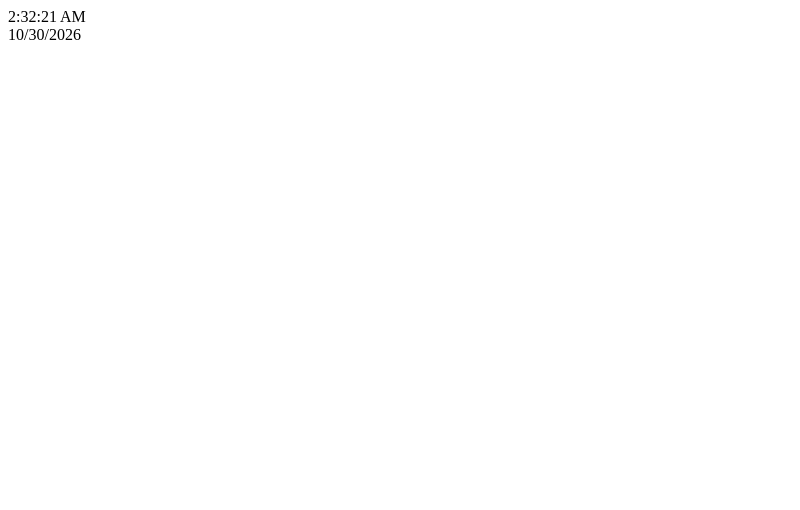
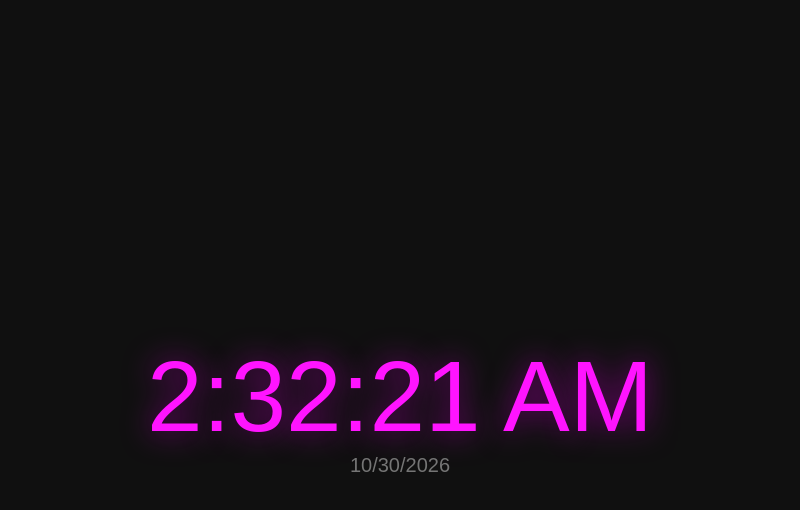
Before and after one commit to inabits/learning-electronjs, an Electron app: page index.html in a window 800 px wide. Drawn offline with Linux system fonts and the light colour scheme.

Commit message:
feat: Styling

```diff
--- a/index.html
+++ b/index.html
@@ -4,9 +4,10 @@
     <meta charset="UTF-8">
     <meta name="viewport" content="width=device-width, initial-scale=1.0">
     <title>Clock</title>
+    <link rel="stylesheet" href="style.css">
 </head>
 <body>
-    <div>
+    <div class="container">
         <div id="clock">Loading...</div>
         <div id="day">Loading...</div>
     </div>
--- a/main.js
+++ b/main.js
@@ -6,10 +6,12 @@ function createWindow() {
     mainWindow = new BrowserWindow({
         width: 800,
         height: 400,
+        resizable: false,
         webPreferences: {
             nodeIntegration: true
         },
-        autoHideMenuBar: true
+        autoHideMenuBar: true,
+        frame: false
     });
 
     mainWindow.loadFile('index.html');
--- /dev/null
+++ b/style.css
@@ -0,0 +1,28 @@
+body {
+    font-family: Arial, Helvetica, sans-serif;
+    display: flex;
+    overflow: hidden;
+    justify-content: center;
+    align-items: center;
+    height: 100dvh;
+    color: rgb(117, 117, 117);
+    background-color: rgb(16, 16, 16);
+    -webkit-app-region: drag;
+}
+
+#clock {
+    color: rgb(255, 20, 255);
+    font-size: 100px;
+    text-shadow: purple 0 0 30px;
+}
+
+#day {
+    font-size: 20px;
+}
+
+.container {
+    display: flex;
+    flex-direction: column;
+    justify-content: center;
+    align-items: center;
+}
```
